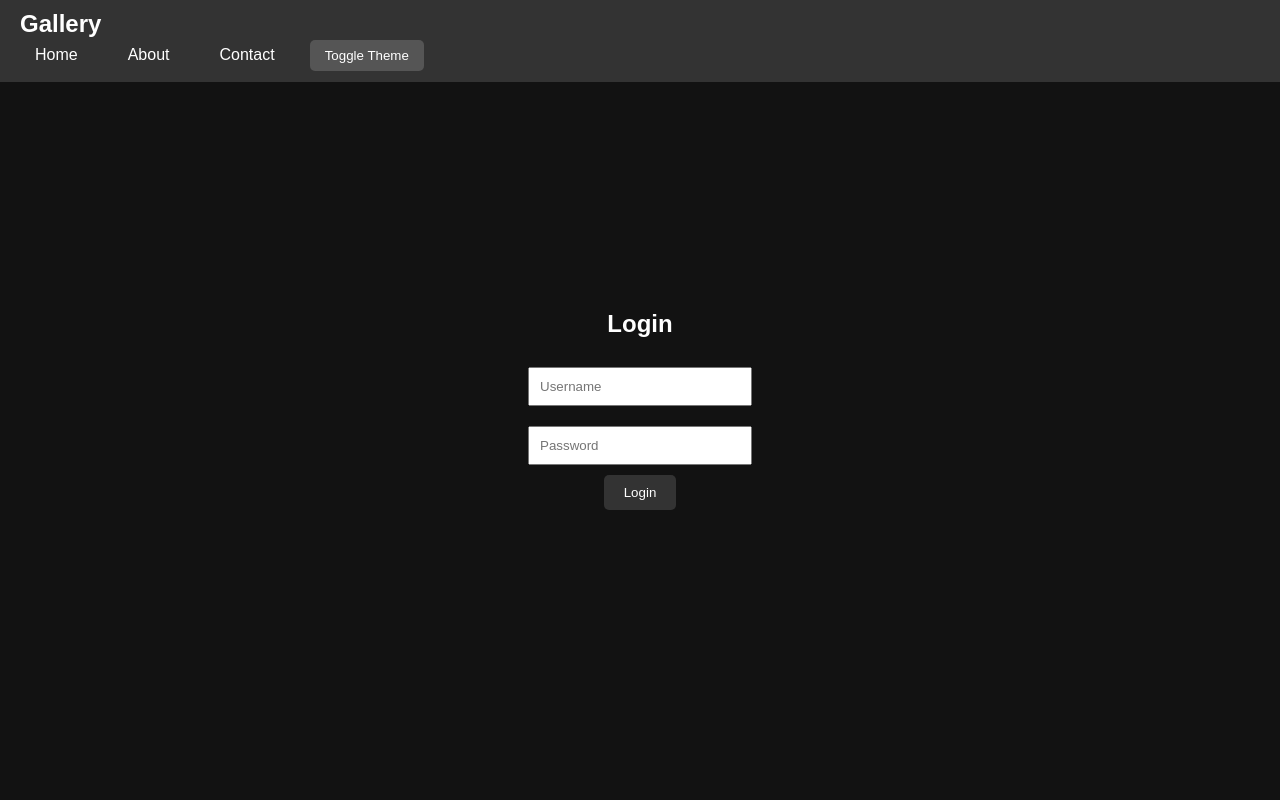
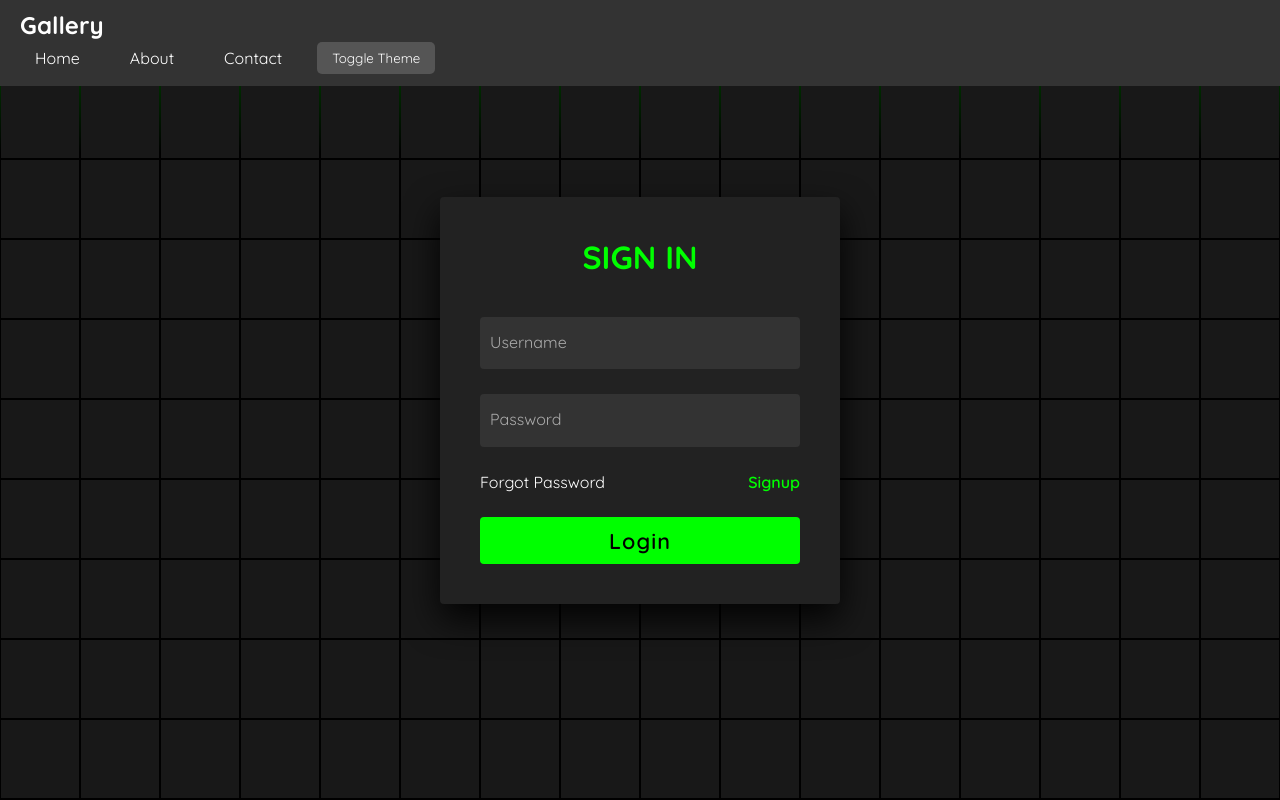
Before and after one commit to Ashok123-verma/V_Arts, a React (Create React App) app: page /login in a window 1280 px wide. Built offline with nearby package versions, Linux system fonts and the light colour scheme.

Commit message:
Updated Login Page  & Main page

```diff
--- a/src/components/auth.js
+++ b/src/components/auth.js
@@ -18,22 +18,50 @@
   };
 
   return (
-    <div className="auth-container">
-      <h2>Login</h2>
+    <section>
+      {/* Animation spans */}
+      {Array.from({ length: 200 }).map((_, i) => (
+        <span key={i}></span>
+      ))}
+
+      {/* Login form */}
+      <div className="signin">
+        <div className="content">
+          <h2>Sign In</h2>
+          <div className="form">
+            <div className="inputBox">
               <input
                 type="text"
-        placeholder="Username"
+                required
                 value={username}
                 onChange={(e) => setUsername(e.target.value)}
               />
+              <i>Username</i>
+            </div>
+            <div className="inputBox">
               <input
                 type="password"
-        placeholder="Password"
+                required
                 value={password}
                 onChange={(e) => setPassword(e.target.value)}
               />
-      <button onClick={login}>Login</button>
+              <i>Password</i>
             </div>
+            <div className="links">
+              <a href="#">Forgot Password</a>
+              <a href="#">Signup</a>
+            </div>
+            <div className="inputBox">
+              <input
+                type="submit"
+                value="Login"
+                onClick={login}
+              />
+            </div>
+          </div>
+        </div>
+      </div>
+    </section>
   );
 }
 
--- a/src/styles/auth.css
+++ b/src/styles/auth.css
@@ -1,26 +1,179 @@
-.auth-container {
+/* Font import and global reset */
+@import url('https://fonts.googleapis.com/css2?family=Quicksand:wght@300;400;500;600;700&display=swap');
+
+/* Global reset */
+* {
+    margin: 0;
+    padding: 0;
+    box-sizing: border-box;
+    font-family: 'Quicksand', sans-serif;
+}
+
+/* Section styles */
+section {
+    position: absolute;
+    width: 100vw;
+    height: 100vh;
+    display: flex;
+    justify-content: center;
+    align-items: center;
+    gap: 2px;
+    flex-wrap: wrap;
+    overflow: hidden;
+    background: #000;
+}
+
+/* Animated gradient effect */
+section::before {
+    content: '';
+    position: absolute;
+    width: 100%;
+    height: 100%;
+    background: linear-gradient(#000, #0f0, #000);
+    animation: animate 5s linear infinite;
+}
+
+/* Animation keyframes */
+@keyframes animate {
+    0% {
+        transform: translateY(-100%);
+    }
+    100% {
+        transform: translateY(100%);
+    }
+}
+
+/* Styling for individual spans */
+section span {
+    position: relative;
+    display: block;
+    width: calc(6.25vw - 2px);
+    height: calc(6.25vw - 2px);
+    background: #181818;
+    z-index: 2;
+    transition: 1.5s;
+}
+
+section span:hover {
+    background: #0f0;
+    transition: 0s;
+}
+
+/* Sign-in form styles */
+.signin {
+    position: absolute;
+    width: 400px;
+    background: #222;
+    z-index: 1000;
+    display: flex;
+    justify-content: center;
+    align-items: center;
+    padding: 40px;
+    border-radius: 4px;
+    box-shadow: 0 15px 35px rgba(0, 0, 0, 0.9);
+}
+
+.signin .content {
+    position: relative;
+    width: 100%;
+    display: flex;
+    justify-content: center;
+    align-items: center;
+    flex-direction: column;
+    gap: 40px;
+}
+
+.signin .content h2 {
+    font-size: 2em;
+    color: #0f0;
+    text-transform: uppercase;
+}
+
+.signin .content .form {
+    width: 100%;
     display: flex;
     flex-direction: column;
-    align-items: center;
-    justify-content: center;
-    height: 100vh;
-  }
+    gap: 25px;
+}
 
-  .auth-container input {
-    margin: 10px 0;
+.signin .content .form .inputBox {
+    position: relative;
+    width: 100%;
+}
+
+.signin .content .form .inputBox input {
+    position: relative;
+    width: 100%;
+    background: #333;
+    border: none;
+    outline: none;
+    padding: 25px 10px 7.5px;
+    border-radius: 4px;
+    color: #fff;
+    font-weight: 500;
+    font-size: 1em;
+    color:#0f0;
+}
+
+.signin .content .form .inputBox i {
+    position: absolute;
+    left: 0;
+    padding: 15px 10px;
+    font-style: normal;
+    color: #aaa;
+    transition: 0.5s;
+    pointer-events: none;
+}
+
+.signin .content .form .inputBox input:focus ~ i,
+.signin .content .form .inputBox input:valid ~ i {
+    transform: translateY(-7.5px);
+    font-size: 0.8em;
+    color: #fff;
+}
+
+.signin .content .form .links {
+    position: relative;
+    width: 100%;
+    display: flex;
+    justify-content: space-between;
+}
+
+.signin .content .form .links a {
+    color: #fff;
+    text-decoration: none;
+}
+
+.signin .content .form .links a:nth-child(2) {
+    color: #0f0;
+    font-weight: 600;
+}
+
+.signin .content .form .inputBox input[type="submit"] {
     padding: 10px;
-    width: 200px;
-  }
+    background: #0f0;
+    color: #000;
+    font-weight: 600;
+    font-size: 1.35em;
+    letter-spacing: 0.05em;
+    cursor: pointer;
+}
 
-  .auth-container button {
-    padding: 10px 20px;
-    background-color: #333;
-    color: white;
-    border: none;
-    cursor: pointer;
-    border-radius: 5px;
-  }
+input[type="submit"]:active {
+    opacity: 0.6;
+}
 
-  .auth-container button:hover {
-    background-color: #555;
-  }
+/* Media queries for responsive design */
+@media (max-width: 900px) {
+    section span {
+        width: calc(10vw - 2px);
+        height: calc(10vw - 2px);
+    }
+}
+
+@media (max-width: 600px) {
+    section span {
+        width: calc(20vw - 2px);
+        height: calc(20vw - 2px);
+    }
+}
--- a/src/styles/gallery.css
+++ b/src/styles/gallery.css
@@ -18,3 +18,9 @@
     transform: scale(1.1);
     box-shadow: 0 4px 8px rgba(0, 0, 0, 0.2);
   }
+
+  @media screen and (min-width: 1px) and (max-width: 769px){
+    .gallery-container {
+      margin-top: 40px;
+    }
+  }
```
Lines whose indentation alone changed are shown as unchanged.
